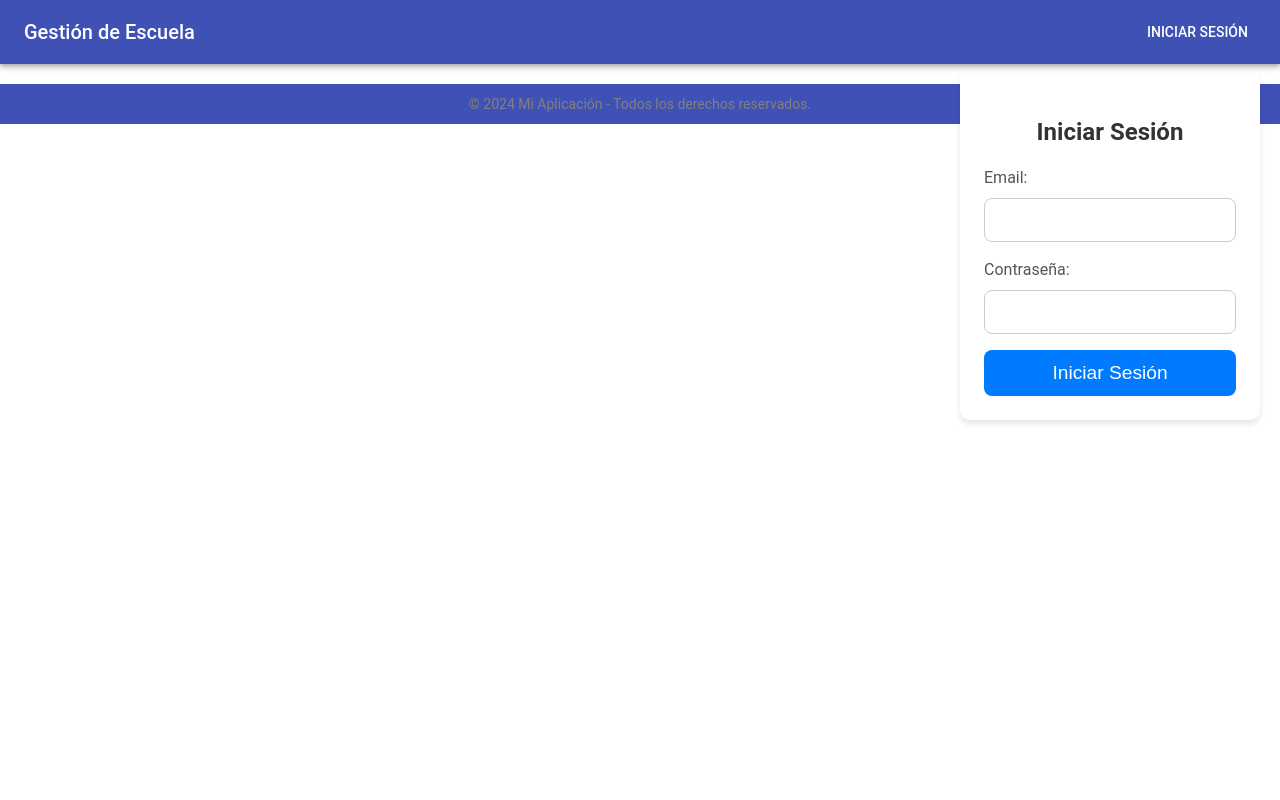
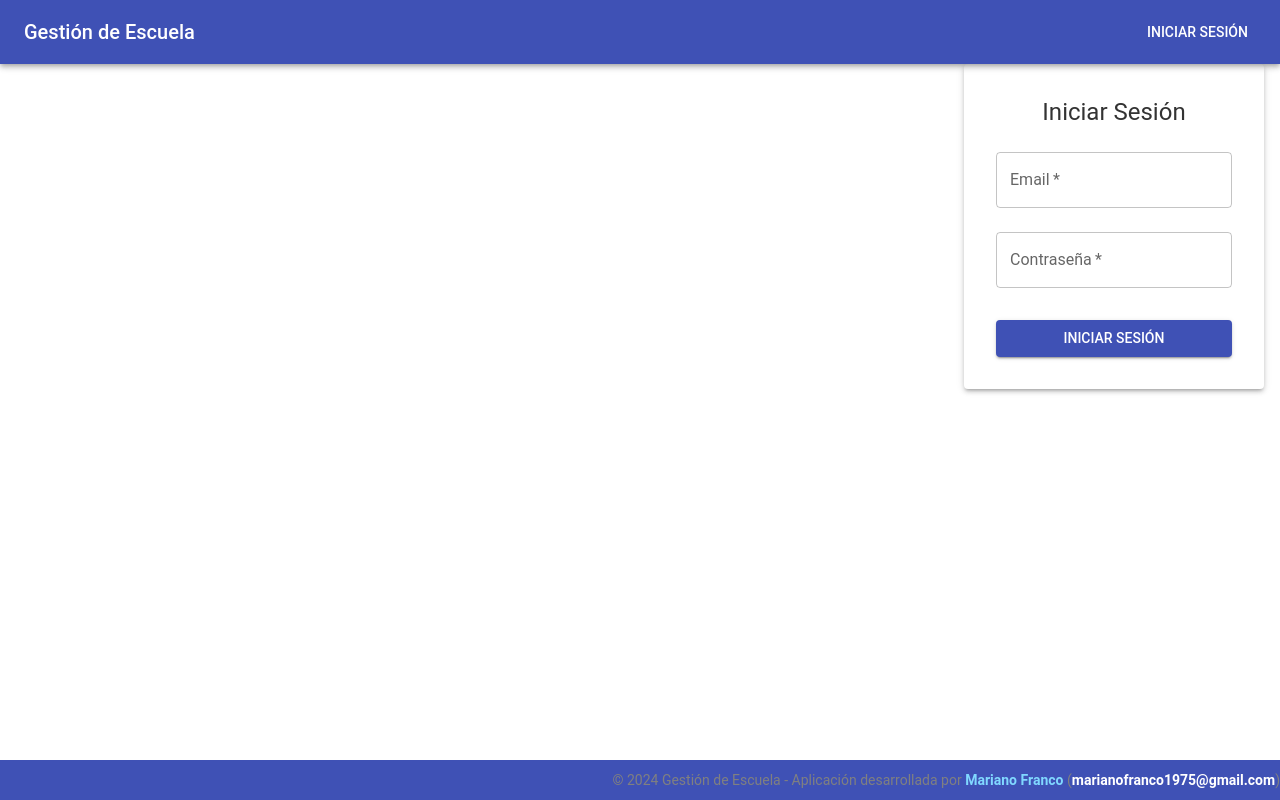
Before and after one commit to mfranco75/Spa_Horarios_Escuela, a React (Vite) app: page /login in a window 1280 px wide. Built offline with nearby package versions, Linux system fonts and the light colour scheme; no server answers.

Commit message:
login v1

```diff
--- a/src/App.jsx
+++ b/src/App.jsx
@@ -27,7 +27,7 @@ const theme = createTheme({
       main: '#3f51b5', // Cambia el color principal
     },
     secondary: {
-      main: '#f50057', // Cambia el color secundario
+      main: '#80D8FF', // Cambia el color secundario
     },
   },
   typography: {
@@ -63,7 +63,7 @@ function MainApp({ user, setUser }) {
   };
 
   return (
-    <>
+    <div className="App" display="grid" gridTemplateRows="auto 1fr auto" style={{ height: "100vh" }}>
       {/* Barra de navegación */}
 
       <Navbar user={user} handleLogout={handleLogout} />
@@ -126,11 +126,31 @@ function MainApp({ user, setUser }) {
           marginTop: "auto",
         }}
       >
-        <Typography variant="body2" align="center">
-          © 2024 Mi Aplicación - Todos los derechos reservados.
+        <Typography variant="body2" align="right" sx={{ marginLeft: "20px" }}>
+          © 2024 Gestión de Escuela - Aplicación desarrollada por{' '}
+          <Box
+            component="span"
+            sx={{ fontWeight: 'bold', color: '#80D8FF' }} // Bordo oscuro
+          >
+            Mariano Franco
+          </Box>
+          {' '}(<Box
+            component="a"
+            href="mailto:marianofranco1975@gmail.com"
+            sx={{
+              fontWeight: 'bold',
+              textDecoration: 'none',
+              color: "white",
+              '&:hover': { textDecoration: 'underline' },
+            }}
+          >
+            marianofranco1975@gmail.com
+          </Box>)
         </Typography>
       </Box>
-    </>
+
+
+    </div>
   );
 }
 
--- a/src/components/Navbar.jsx
+++ b/src/components/Navbar.jsx
@@ -46,9 +46,19 @@ const Navbar = () => {
             <Button color="inherit" component={Link} to="/informes">
               Informes
             </Button>
-            <Button color="inherit" onClick={handleLogout}>
+            <Button sx={{ color: 'secondary.main' }} onClick={handleLogout}>
               Cerrar sesión
             </Button>
+            <Typography variant="caption" display="block" sx={{
+               textTransform: 'lowercase',
+               ml: 1,
+               backgroundColor: 'primary.light',
+               color: 'primary.contrastText',
+               padding: '2px 6px',
+               borderRadius: '4px',
+               }}>
+              {user.email}
+            </Typography>
           </>
         ) : (
           <Button color="inherit" component={Link} to="/login">
--- a/src/components/pages/Login.jsx
+++ b/src/components/pages/Login.jsx
@@ -1,3 +1,111 @@
+import React, { useState } from 'react';
+import { useNavigate } from 'react-router-dom';
+import supabase from '../../conexionDatabase.js';
+import { useUser } from '../UserContext.jsx';
+import {
+  Box,
+  Button,
+  TextField,
+  Typography,
+  Alert,
+  Container,
+  Paper,
+} from '@mui/material';
+
+const Login = () => {
+  const [email, setEmail] = useState('');
+  const [password, setPassword] = useState('');
+  const [error, setError] = useState('');
+  const { setUser, setRole } = useUser();
+  const navigate = useNavigate();
+
+  const handleLogin = async (e) => {
+    e.preventDefault();
+    setError('');
+    const { data, error } = await supabase.auth.signInWithPassword({ email, password });
+
+    if (error) {
+      setError(error.message);
+    } else {
+      const { data: userData, error: userError } = await supabase
+        .from('users')
+        .select('role')
+        .eq('id', data.user.id)
+        .single();
+
+      if (userError) {
+        setError(userError.message);
+      } else {
+        setUser(data.user);
+        setRole(userData.role);
+
+        if (userData.role === 'admin') {
+          navigate('/administrador');
+        } else {
+          navigate('/horarios');
+        }
+      }
+    }
+  };
+
+  return (
+    <Box
+      sx={{
+        position: 'absolute',
+        top: '64px', // Ajusta según la altura de tu navbar
+        right: '16px',
+        width: '300px',
+      }}
+    >
+      <Paper elevation={3} sx={{ padding: 4 }}>
+        <Typography variant="h5" component="h1" align="center" gutterBottom>
+          Iniciar Sesión
+        </Typography>
+        <Box component="form" onSubmit={handleLogin} noValidate>
+          <TextField
+            fullWidth
+            label="Email"
+            type="email"
+            variant="outlined"
+            margin="normal"
+            value={email}
+            onChange={(e) => setEmail(e.target.value)}
+            required
+          />
+          <TextField
+            fullWidth
+            label="Contraseña"
+            type="password"
+            variant="outlined"
+            margin="normal"
+            value={password}
+            onChange={(e) => setPassword(e.target.value)}
+            required
+          />
+          {error && (
+            <Alert severity="error" sx={{ mt: 2 }}>
+              {error}
+            </Alert>
+          )}
+          <Button
+            fullWidth
+            type="submit"
+            variant="contained"
+            color="primary"
+            sx={{ mt: 3 }}
+          >
+            Iniciar Sesión
+          </Button>
+        </Box>
+      </Paper>
+    </Box>
+  );
+};
+
+export default Login;
+
+/*
+
 import React, { useState } from 'react';
 import { useNavigate } from 'react-router-dom';
 import supabase from '../../conexionDatabase.js';
@@ -76,179 +184,4 @@ const Login = () => {
 };
 
 export default Login;
-
-
-/*import React, { useState, useEffect } from 'react';
-import { useNavigate } from 'react-router-dom';
-import supabase from '../../conexionDatabase.js';
-import '../../styles/Login.css';
-
-const Login = () => {
-  const [email, setEmail] = useState('');
-  const [password, setPassword] = useState('');
-  const [error, setError] = useState('');
-  const [loading, setLoading] = useState(false);
-  const navigate = useNavigate();
-
-  useEffect(() => {
-    const checkUser = async () => {
-      const { data } = await supabase.auth.getUser();
-      if (data.user) {
-        const role = await fetchUserRole(data.user.id);
-        if (role === 'admin') {
-          navigate('/administrador');
-        } else {
-          navigate('/horarios');
-        }
-      }
-    };
-    checkUser();
-  }, [navigate]);
-
-  const fetchUserRole = async (userId) => {
-    try {
-      const { data, error } = await supabase
-        .from('users')
-        .select('role')
-        .eq('id', userId)
-        .single();
-
-      if (error) {
-        console.error('Error al obtener el rol:', error.message);
-        return null;
-      }
-
-      return data.role;
-    } catch (err) {
-      console.error('Error inesperado:', err);
-      return null;
-    }
-  };
-
-  const handleLogin = async (e) => {
-    e.preventDefault();
-    setError('');
-    setLoading(true);
-
-    const { data, error } = await supabase.auth.signInWithPassword({ email, password });
-
-    if (error) {
-      setError(error.message);
-      setLoading(false);
-    } else {
-      const role = await fetchUserRole(data.user.id);
-      if (role === 'admin') {
-        navigate('/administrador');
-      } else {
-        navigate('/horarios');
-      }
-      setLoading(false);
-    }
-  };
-
-  return (
-    <div className="login-container">
-      <h2 className="login-title">Iniciar Sesión</h2>
-      <form className="login-form" onSubmit={handleLogin}>
-        <div className="form-group">
-          <label htmlFor="email">Email:</label>
-          <input
-            id="email"
-            className="form-input"
-            type="email"
-            value={email}
-            onChange={(e) => setEmail(e.target.value)}
-            required
-          />
-        </div>
-        <div className="form-group">
-          <label htmlFor="password">Contraseña:</label>
-          <input
-            id="password"
-            className="form-input"
-            type="password"
-            value={password}
-            onChange={(e) => setPassword(e.target.value)}
-            required
-          />
-        </div>
-        <button className="login-button" type="submit" disabled={loading}>
-          {loading ? 'Cargando...' : 'Iniciar Sesión'}
-        </button>
-      </form>
-      {error && <p className="error-message">{error}</p>}
-    </div>
-  );
-};
-
-export default Login;
-
-
-/*import React, { useState, useEffect } from 'react';
-import { useNavigate } from 'react-router-dom';
-import supabase from '../../conexionDatabase.js';
-import '../../styles/Login.css';
-
-const Login = () => {
-  const [email, setEmail] = useState('');
-  const [password, setPassword] = useState('');
-  const [error, setError] = useState('');
-  const navigate = useNavigate();
-
-  useEffect(() => {
-    const checkUser = async () => {
-      const { data } = await supabase.auth.getUser();
-      console.log('Usuario actual:', data?.user); // Depuración
-      if (data.user) {
-        navigate('/horarios');
-      }
-    };
-    checkUser();
-  }, [navigate]);
-
-  const handleLogin = async (e) => {
-    e.preventDefault();
-    setError('');
-    const { error } = await supabase.auth.signInWithPassword({ email, password });
-    if (error) {
-      setError(error.message);
-    } else {
-      navigate('/horarios');
-    }
-  };
-
-  return (
-    <div className="login-container">
-      <h2 className="login-title">Iniciar Sesión</h2>
-      <form className="login-form" onSubmit={handleLogin}>
-        <div className="form-group">
-          <label htmlFor="email">Email:</label>
-          <input
-            id="email"
-            className="form-input"
-            type="email"
-            value={email}
-            onChange={(e) => setEmail(e.target.value)}
-            required
-          />
-        </div>
-        <div className="form-group">
-          <label htmlFor="password">Contraseña:</label>
-          <input
-            id="password"
-            className="form-input"
-            type="password"
-            value={password}
-            onChange={(e) => setPassword(e.target.value)}
-            required
-          />
-        </div>
-        <button className="login-button" type="submit">Iniciar Sesión</button>
-      </form>
-      {error && <p className="error-message">{error}</p>}
-    </div>
-  );
-};
-
-export default Login;
 */
--- a/src/styles/App.css
+++ b/src/styles/App.css
@@ -36,6 +36,7 @@ footer {
 
 
 
+
 /*body {
     font-family: 'Arial', sans-serif;
     margin: 0;
```
